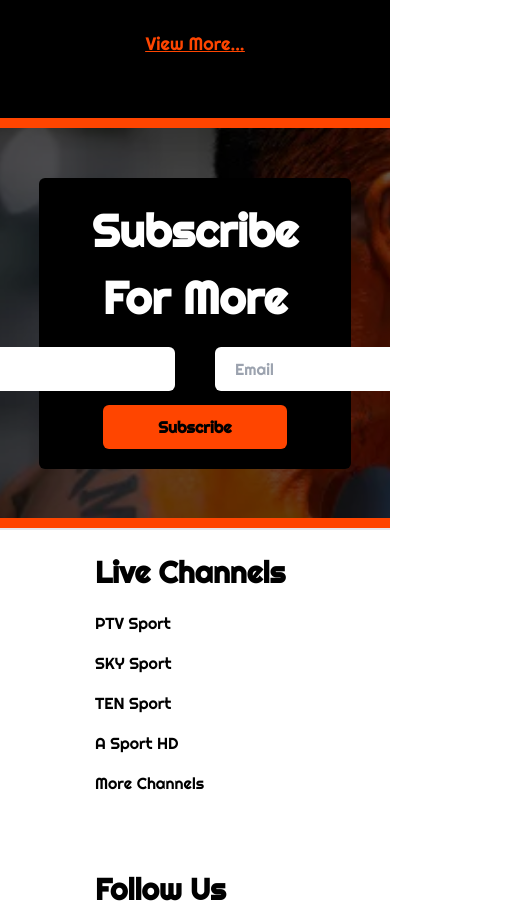
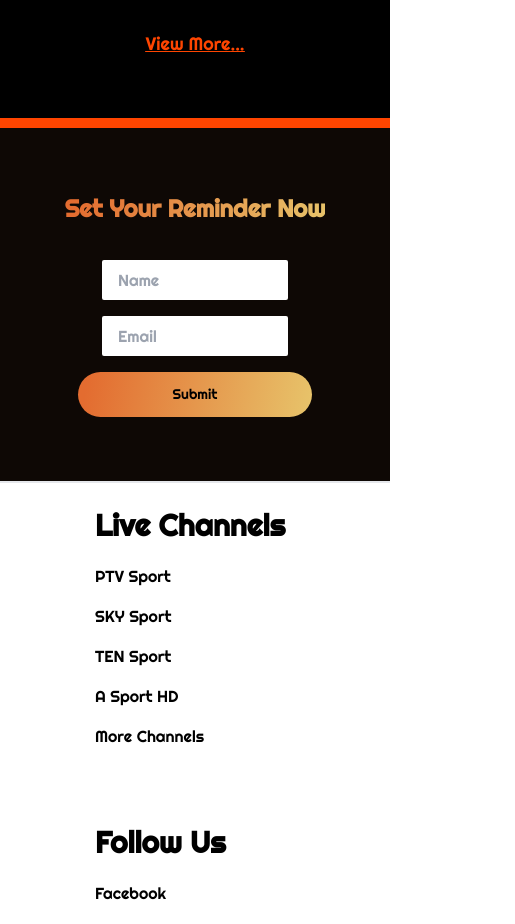
Before and after one commit to mhmAdmin1122/spority, a Next.js app: page / in a window 390 px wide. Shown: the part 5640-6564 px from the top of the page, 515 px wide, since content can reach past the window. Built offline with nearby package versions, Linux system fonts and the light colour scheme.

Commit message:
few more changings in live channel page made responsive for mobile

```diff
--- /dev/null
+++ b/pages/Components/PlayerBox.tsx
@@ -0,0 +1,27 @@
+import React from "react";
+import EventsCards from "./SectionsCards/EventsCards";
+
+const PlayerBox = () => {
+  return (
+    <div className="flex items-start gap-4 justify-center p-5 w-full bg-[#0e0805] player-box-live-channel-page">
+      <div className="player-of-main-channel flex items-center justify-center w-[70%]">
+        <iframe
+          frameBorder="0"
+          height="500"
+          src="//stream.crichd.vip/update/skys2.php"
+          name="iframe_a"
+          scrolling="no"
+          width="640"
+          className="main-channel-live-page-iframe"
+        >
+          Your Browser Do not Support Iframe
+        </iframe>
+      </div>
+      <div className="overflow-scroll overflow-x-hidden listof-event max-h-[460px] min-h-[460px] list-of-event-web-livechannel-page">
+        <EventsCards />
+      </div>
+    </div>
+  );
+};
+
+export default PlayerBox;
--- a/pages/Components/Sections/Channels.tsx
+++ b/pages/Components/Sections/Channels.tsx
@@ -7,9 +7,9 @@
 
 const Channels = () => {
   return (
-    <div className="bg-[#0e0805] text-[#fff] py-[60px] px-[40px]">
+    <div className="bg-[#0e0805] text-[#fff] pt-[60px] pb-[90px] px-[40px] livechannel-channel-box">
       <div className="flex items-center justify-between">
-        <h3 className="text-4xl font-bold px-20">Live TV Channels</h3>
+        <h3 className="text-4xl font-bold px-20 live-channel-box-heading">Live TV Channels</h3>
       </div>
       <ChannelsCard />
     </div>
--- a/pages/Components/Sections/NewsLatter.tsx
+++ b/pages/Components/Sections/NewsLatter.tsx
@@ -1,28 +1,37 @@
 import React from "react";
+import bell from "@/public/img/bell.png";
+import fadeBell from "@/public/img/fadeBell.svg";
+import Image from "next/image";
 
 const NewsLatter = () => {
   return (
-    <div className="newlatter-box">
-      <div className="newslatter-inner-container">
-        <form className="newlatter-form">
-          <h3 className="newslatter-form-heading">
-            Subscribe For More
-          </h3>
-          <div className="input-Boxes-newslatter-form text-[#212121]">
+    <div className="bg-[#0e0805] newsletter-box-livechannel w-full relative flex items-center justify-around gap-4 px-20 pt-5 pb-40">
+      <div className="newsletter-livechannel bg-[#181818] flex flex-col gap-4 p-20  rounded-md">
+        <h2 className="text-gradient">Set Your Reminder Now</h2>
+        <form className="flex flex-col items-center gap-4">
+          <span className="flex items-center gap-6 newlatter-form-inputs">
             <input
               type="text"
+              className="px-4 h-[40px] w-[186px] rounded-sm outline-none"
               placeholder="Name"
             />
             <input
-              type="email"
+              type="text"
+              className="px-4 h-[40px] w-[186px] rounded-sm outline-none"
               placeholder="Email"
             />
-          </div>
-          <div className="subscribebtn-newslatter">
-            <button type="submit" className="">Subscribe</button>
-          </div>
+          </span>
+          <button className="home-btn !w-full newslatter-action-btn" type="submit">
+            Submit
+          </button>
         </form>
       </div>
+      <Image src={bell} alt="bell-opacity1-image" className="bell-newslatter" />
+      <Image
+        src={fadeBell}
+        alt="bell-opacity0.2-image"
+        className="absolute right-[-90px] fadebell"
+      />
     </div>
   );
 };
--- a/pages/Components/SectionsCards/EventsCards.tsx
+++ b/pages/Components/SectionsCards/EventsCards.tsx
@@ -39,7 +39,7 @@
               />
               <Link
                 href={event?.eventchannel1}
-                className="border-[1px] border-gray-200 rounded-sm px-3 py-1 absolute z-30 bg-[#00ff] text-[#fff] watch-now-btn"
+                className="rounded-sm px-3 py-1 absolute z-30 watch-now-btn"
               >
                 Watch Now
               </Link>
--- a/pages/Live-Channels/index.tsx
+++ b/pages/Live-Channels/index.tsx
@@ -2,9 +2,8 @@
 import Layout from "../Components/Layout";
 import Head from "next/head";
 import Channels from "../Components/Sections/Channels";
-import Pricing from "../Components/Sections/Pricing";
 import NewsLatter from "../Components/Sections/NewsLatter";
-import EventsCards from "../Components/SectionsCards/EventsCards";
+import PlayerBox from "../Components/PlayerBox";
 
 const LiveChannelsPage = () => {
   return (
@@ -12,29 +11,9 @@
       <Head>
         <title>Live Channels - Spority</title>
       </Head>
-      <div className="flex items-start gap-4 justify-center p-5 w-full bg-[#0e0805]">
-        <div className="player-of-main-channel flex items-center justify-center w-[70%]">
-          <iframe
-            frameBorder="0"
-            height="500"
-            src="//stream.crichd.vip/update/skys2.php"
-            name="iframe_a"
-            scrolling="no"
-            width="640"
-            className="main-channel-live-page-iframe"
-          >
-            Your Browser Do not Support Iframe
-          </iframe>
-        </div>
-        <div className="overflow-scroll overflow-x-hidden listof-event max-h-[460px] min-h-[460px]">
-          <EventsCards />
-        </div>
-      </div>
+      <PlayerBox />
       <Channels />
-      <div className="bg-[#0e0805]">
-
-      </div>
-
+      <NewsLatter />
     </Layout>
   );
 };
--- a/pages/_app.tsx
+++ b/pages/_app.tsx
@@ -1,6 +1,7 @@
 import "@/styles/globals.css";
 import "@/styles/admin.css";
 import "@/styles/buttons.css";
+import "@/styles/Newslatter.css";
 import "@/styles/channels.css";
 import "slick-carousel/slick/slick.css";
 import "slick-carousel/slick/slick-theme.css";
--- /dev/null
+++ b/styles/Newslatter.css
@@ -0,0 +1,41 @@
+@media (max-width: 451px) and (min-width: 260px) {
+  .fadebell,
+  .list-of-event-web-livechannel-page,
+  .bell-newslatter {
+    @apply hidden;
+  }
+  .player-of-main-channel {
+    @apply w-full;
+  }
+  .main-channel-live-page-iframe {
+    height: 32vh !important;
+    width: 90vw !important;
+    overflow: hidden !important;
+    border-radius: 0.5rem !important;
+  }
+  .livechannel-channel-box {
+    @apply pb-[20px];
+  }
+  .newsletter-box-livechannel {
+    @apply px-4 py-12;
+  }
+  .newsletter-livechannel {
+    @apply p-4 bg-transparent;
+  }
+  .text-gradient,
+  .live-channel-box-heading {
+    @apply text-2xl;
+  }
+  .live-channel-box-heading {
+    @apply px-10 text-center flex w-full items-center justify-center;
+  }
+  .newlatter-form-inputs {
+    @apply flex-col gap-4;
+  }
+  .newslatter-action-btn {
+    @apply !w-[90%];
+  }
+  .player-box-live-channel-page {
+    @apply flex flex-col items-center justify-center;
+  }
+}
--- a/styles/buttons.css
+++ b/styles/buttons.css
@@ -1,8 +1,18 @@
-.link-button-custom, .button-custom, .home-btn {
-  background: linear-gradient(99.3deg, #E36C30 4.09%, #E8D576 118.98%);
+.link-button-custom,
+.button-custom,
+.home-btn, .watch-now-btn {
+  background: linear-gradient(99.3deg, #e36c30 4.09%, #e8d576 118.98%);
   @apply px-6 py-1 rounded-full font-medium text-black text-[14px];
 }
 
-.home-btn{
-    @apply py-3 px-7;
+.home-btn {
+  @apply py-3 px-7;
 }
+
+
+.text-gradient {
+  @apply text-3xl font-bold text-center pb-5 cursor-context-menu select-none;
+  background: linear-gradient(99.3deg, #e36c30 4.09%, #e8d576 118.98%);
+  -webkit-background-clip: text;
+  -webkit-text-fill-color: transparent;
+}
```
Also changed, not shown: public/img/bell.png (added), public/img/fadeBell.svg (added).
